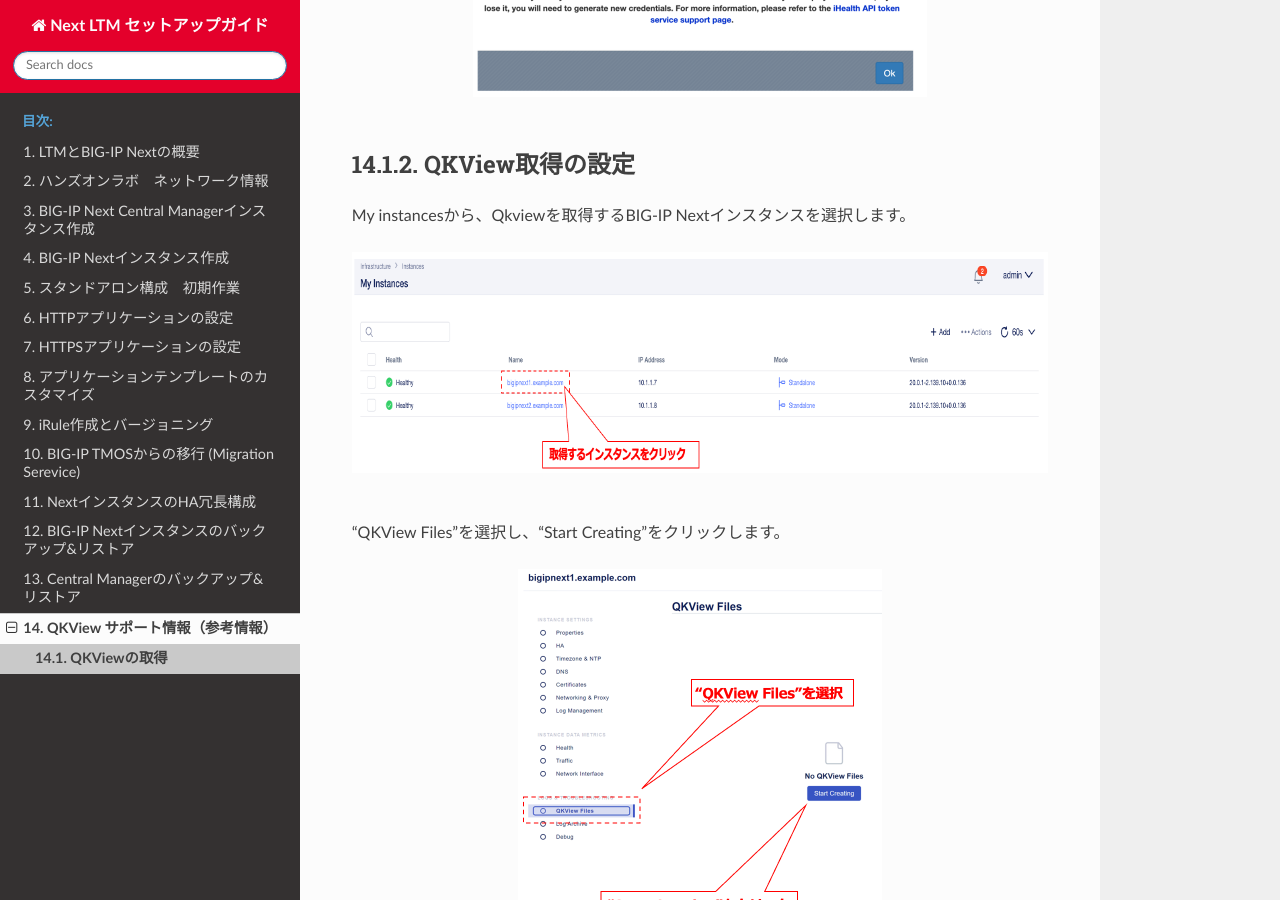
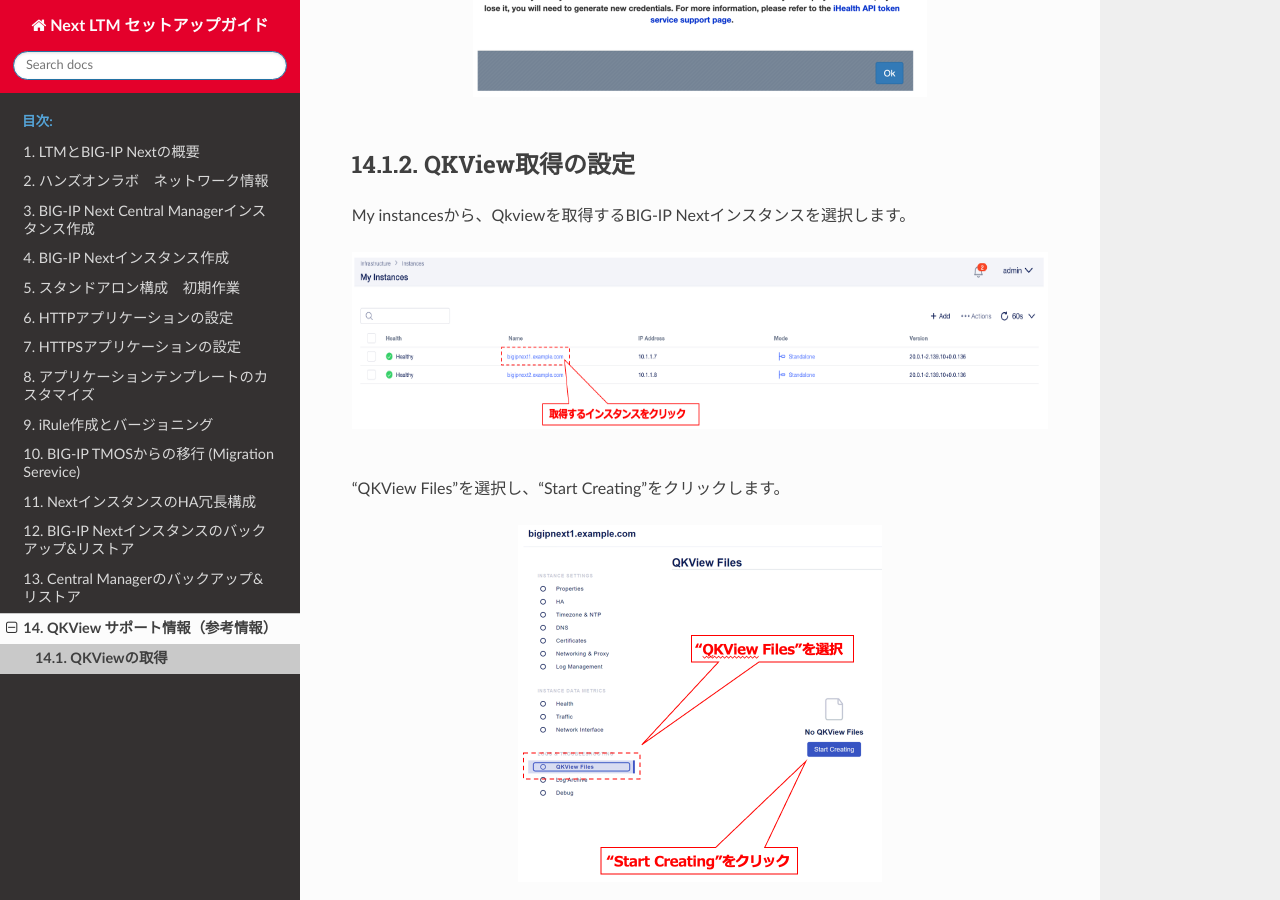
Before and after one commit to BeF5/f5j-easy-setup-next-ltm, a Sphinx documentation site: the page built from docs/content14/module01/module01.rst, in a window 1280 px wide and 900 px high, scrolled down 1266 px. Built offline with Sphinx 7.4.7 and the Read the Docs theme 2.0.0, drawn with Linux system fonts in a browser that asks for light colours.

Commit message:
Update module01.rst

```diff
--- a/docs/content14/module01/module01.rst
+++ b/docs/content14/module01/module01.rst
@@ -36,7 +36,7 @@ QKView取得の設定
 My instancesから、Qkviewを取得するBIG-IP Nextインスタンスを選択します。
 
 .. figure:: images/c14-m1-4.png
-   :scale: 50%
+   :scale: 40%
    :align: center
 
 
@@ -79,5 +79,5 @@ iHealthで確認
 iHealthにログインし、Qkviewファイルがアップロードされていることを確認します。
 
 .. figure:: images/c14-m1-9.png
-   :scale: 30%
+   :scale: 35%
    :align: center
```
